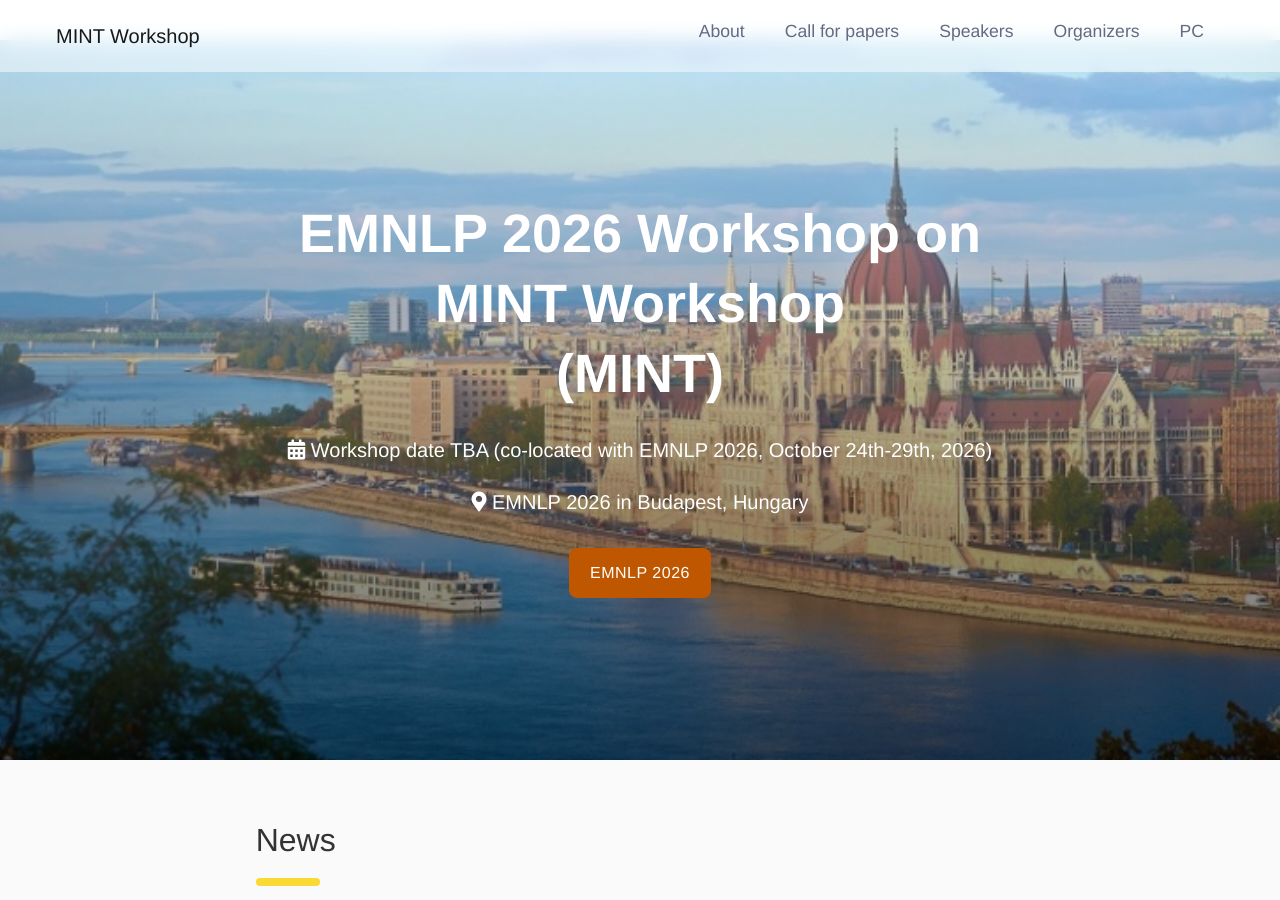
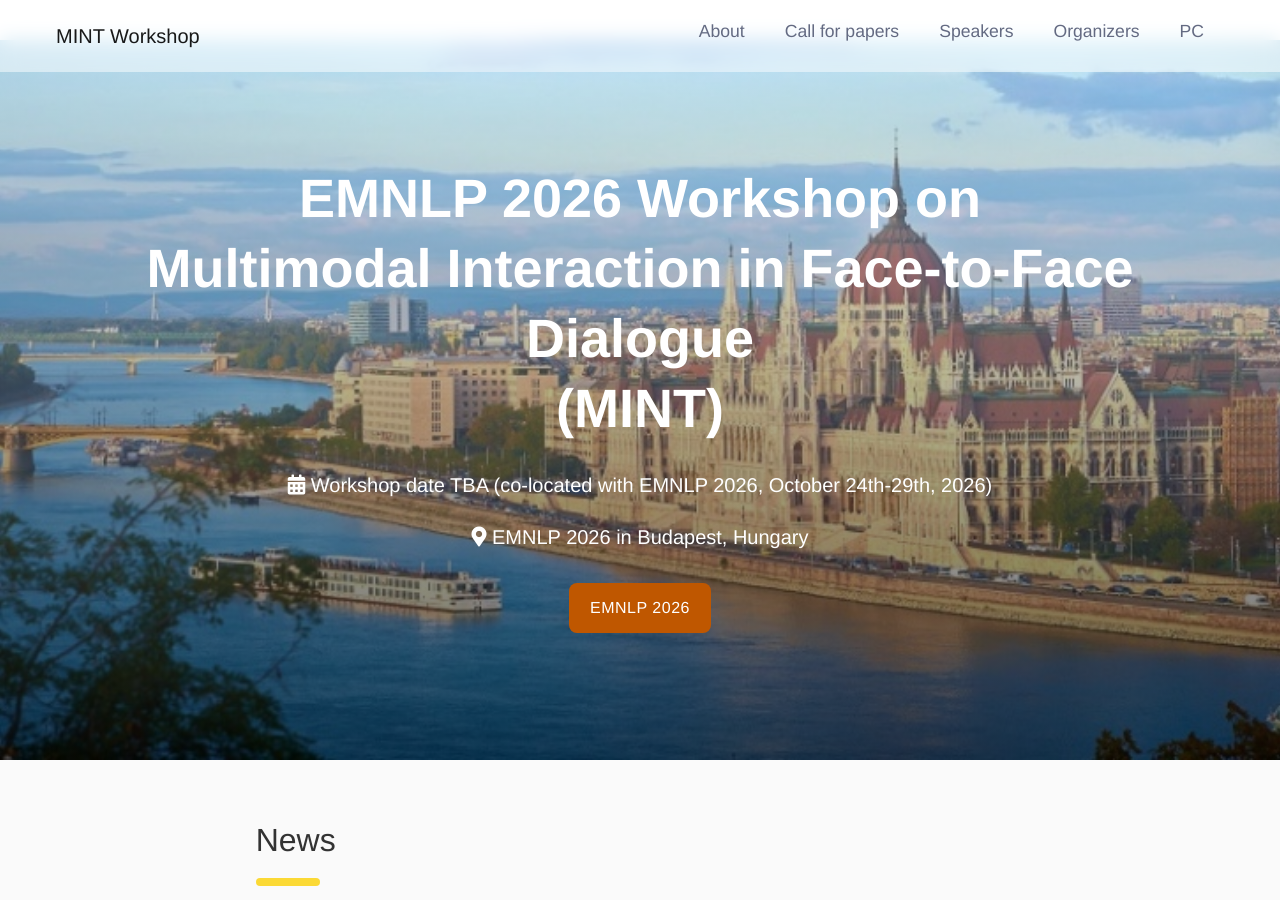
Before and after one commit to MINTworkshop/MINTworkshop.github.io, a Jekyll site: the page built from 2026/index.md, in a window 1280 px wide and 900 px high. Built offline with Jekyll 4.4.1, drawn with Linux system fonts in a browser that asks for light colours; some of the changed text lies outside the part shown.

Commit message:
update pictures

```diff
--- a/_config.yml
+++ b/_config.yml
@@ -1,5 +1,5 @@
 title: Multimodal Interaction in Face-to-Face Interactions
-description: EMNLP Workshop on Multimodal Interaction
+description: EMNLP Workshop on Multimodal Interaction in Face-to-Face Interactions
 url: ""
 baseurl: ""
 
@@ -21,4 +21,4 @@ social:
 
 editions:
   - year: 2026
-    location: EMNLP 2024
+    location: EMNLP 2026, Budapest, Hungary
--- a/_includes/header.html
+++ b/_includes/header.html
@@ -15,7 +15,7 @@
         <div class="header-text">
           <h2>
             EMNLP {{ page.year }} Workshop on<br />
-            MINT Workshop<br />
+            Multimodal Interaction in Face-to-Face Dialogue<br />
             (MINT)
           </h2>
 
```
Also changed, not shown: assets/images/organizers/Zerrin.jpg (added), 1 other file.
